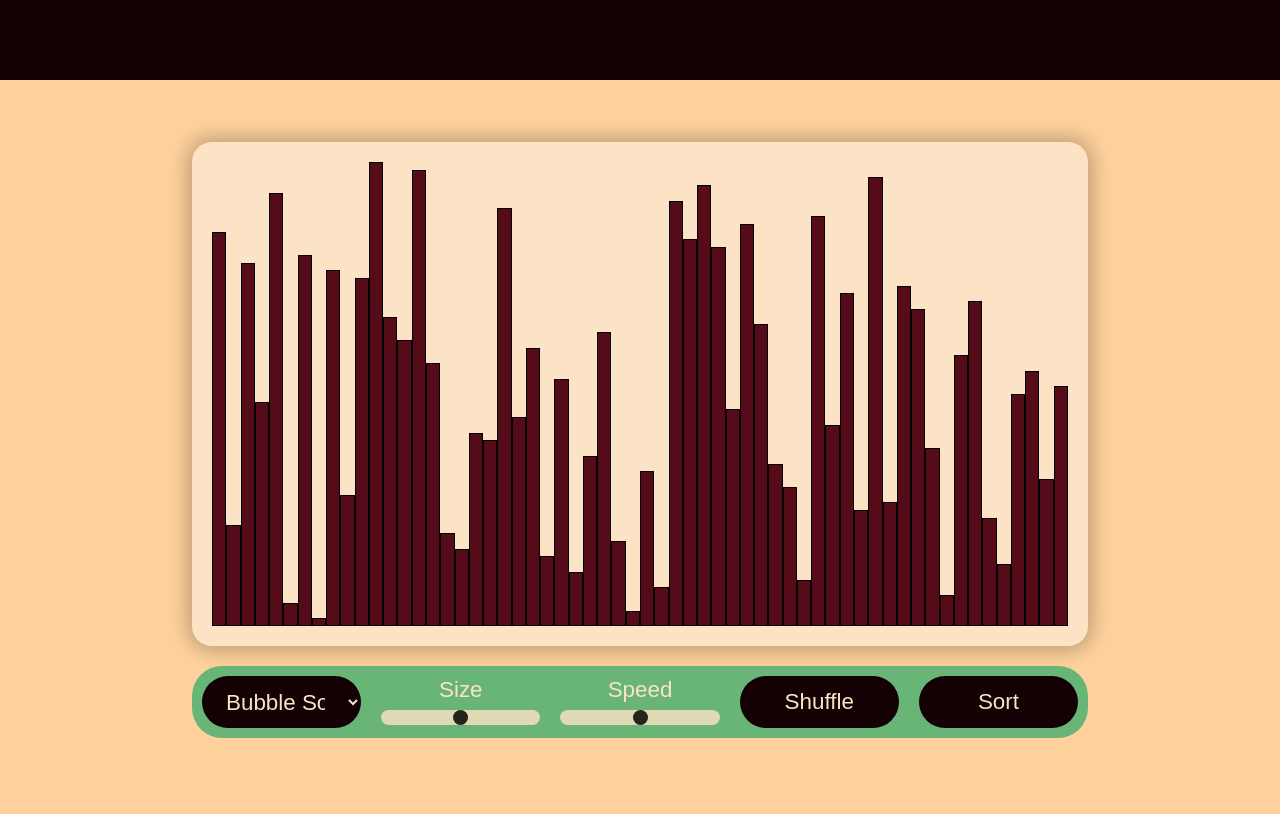
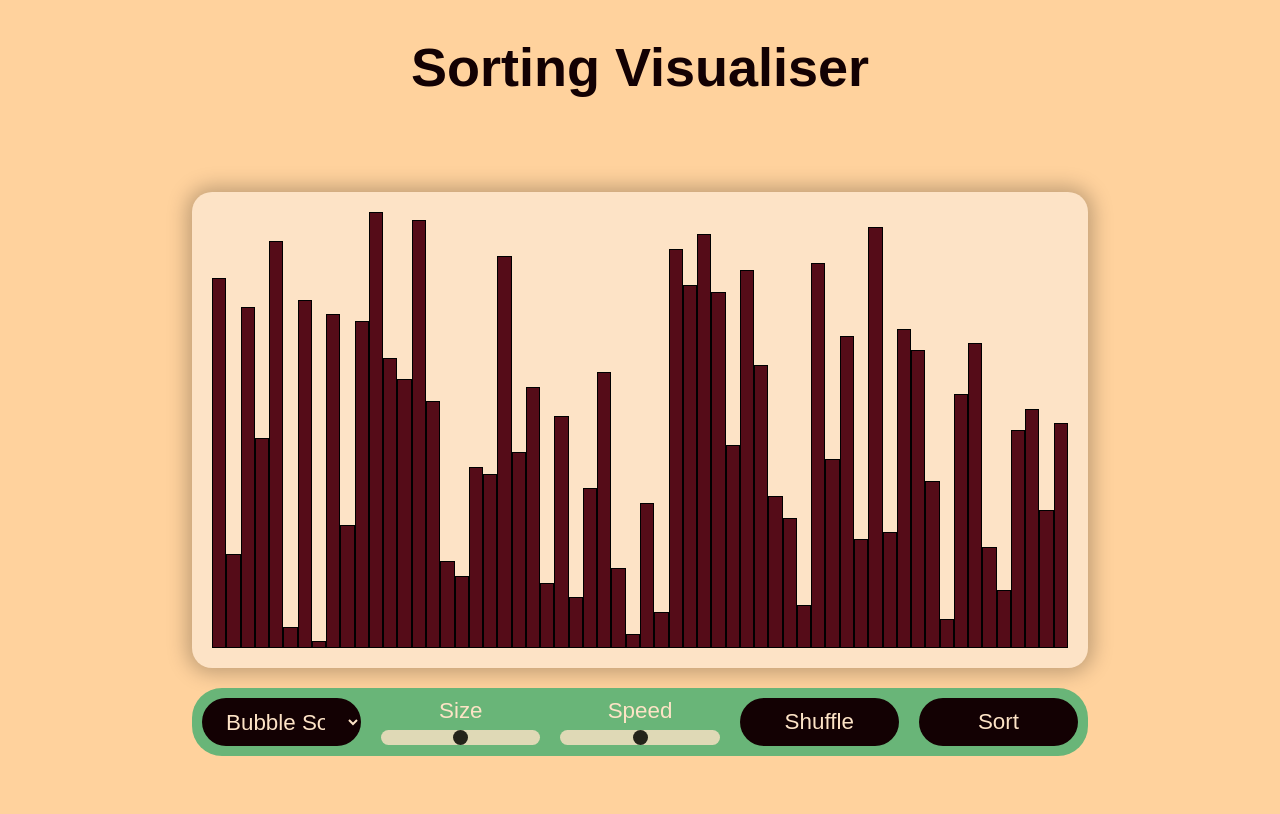
Before and after one commit to tiberiu1204/sorting-visualiser-server, a web app: file index.html in a window 1280 px wide. Before the commit the page ends 738 px from the top, so only its background shows below. Run offline with its HTML, style and script files only (its server is not run), Linux system fonts and the light colour scheme.

Commit message:
Added a title

```diff
--- a/css/styles.css
+++ b/css/styles.css
@@ -12,9 +12,10 @@ html, body {
     font-family: sans-serif;
 }
 
-body {
-    min-height: calc(100vh - var(--header-height));
-    padding-top: var(--header-height);
+.project-title {
+    font-size: 54px;
+    text-align: center;
+    color: #130103;
 }
 
 .header-container {
@@ -27,7 +28,7 @@ body {
 }
 
 .main-container {
-    min-height: calc(100vh - var(--header-height));
+    min-height: 100vh;
     width: 100%;
     display: flex;
     flex-direction: column;
@@ -38,7 +39,7 @@ body {
 
 .app-container {
     width: 70%;
-    height: calc(100vh - var(--header-height));
+    height: 85vh;
     min-height: 460px;
     display: flex;
     flex-direction: column;
@@ -177,7 +178,7 @@ select.button {
 @media (max-width: 684px) {
     .app-container {
         width: 100%;
-        height: calc(100vh - var(--header-height));
+        height: 100vh;
         gap: 0;
     }
     .viz-container {
--- a/index.html
+++ b/index.html
@@ -1,22 +1,26 @@
 <!DOCTYPE html>
 <html lang="en">
   <head>
-    <meta charset="UTF-8">
-    <meta http-equiv="X-UA-Compatible" content="IE=edge">
-    <meta name="viewport" content="width=device-width, initial-scale=1.0">
+    <meta charset="UTF-8" />
+    <meta http-equiv="X-UA-Compatible" content="IE=edge" />
+    <meta name="viewport" content="width=device-width, initial-scale=1.0" />
     <title>Sort Visualizer</title>
-    <link rel="stylesheet" href="css/styles.css">
+    <link rel="stylesheet" href="css/styles.css" />
   </head>
   <body>
-    <div class="header-container"></div>
     <div class="main-container">
+      <h1 class="project-title">Sorting Visualiser</h1>
       <div class="app-container">
         <div class="viz-container">
           <div class="sticks-container"></div>
         </div>
         <div class="viz-options-container">
           <div class="option-container">
-                    <select name="algorithm-select" id="algorithm-select" class="button">
+            <select
+              name="algorithm-select"
+              id="algorithm-select"
+              class="button"
+            >
               <option value="1" class="algorithm-option">Bubble Sort</option>
               <option value="2" class="algorithm-option">Quick Sort</option>
               <option value="3" class="algorithm-option">Merge Sort</option>
@@ -27,11 +31,25 @@
           </div>
           <div class="option-container">
             <label for="size" class="description-label">Size</label>
-                    <input type="range" min="1" max="5" class="slider" id="size" value="3">
+            <input
+              type="range"
+              min="1"
+              max="5"
+              class="slider"
+              id="size"
+              value="3"
+            />
           </div>
           <div class="option-container">
             <label for="speed" class="description-label">Speed</label>
-                    <input type="range" min="1" max="3" class="slider" id="speed" value="2">
+            <input
+              type="range"
+              min="1"
+              max="3"
+              class="slider"
+              id="speed"
+              value="2"
+            />
           </div>
           <div class="option-container">
             <button type="button" id="shuffle" class="button">Shuffle</button>
@@ -42,7 +60,6 @@
         </div>
       </div>
     </div>
-    <div class="footer-container"></div>
     <script type="module" src="scripts/core.js"></script>
   </body>
 </html>
```
Lines whose indentation alone changed are shown as unchanged.
